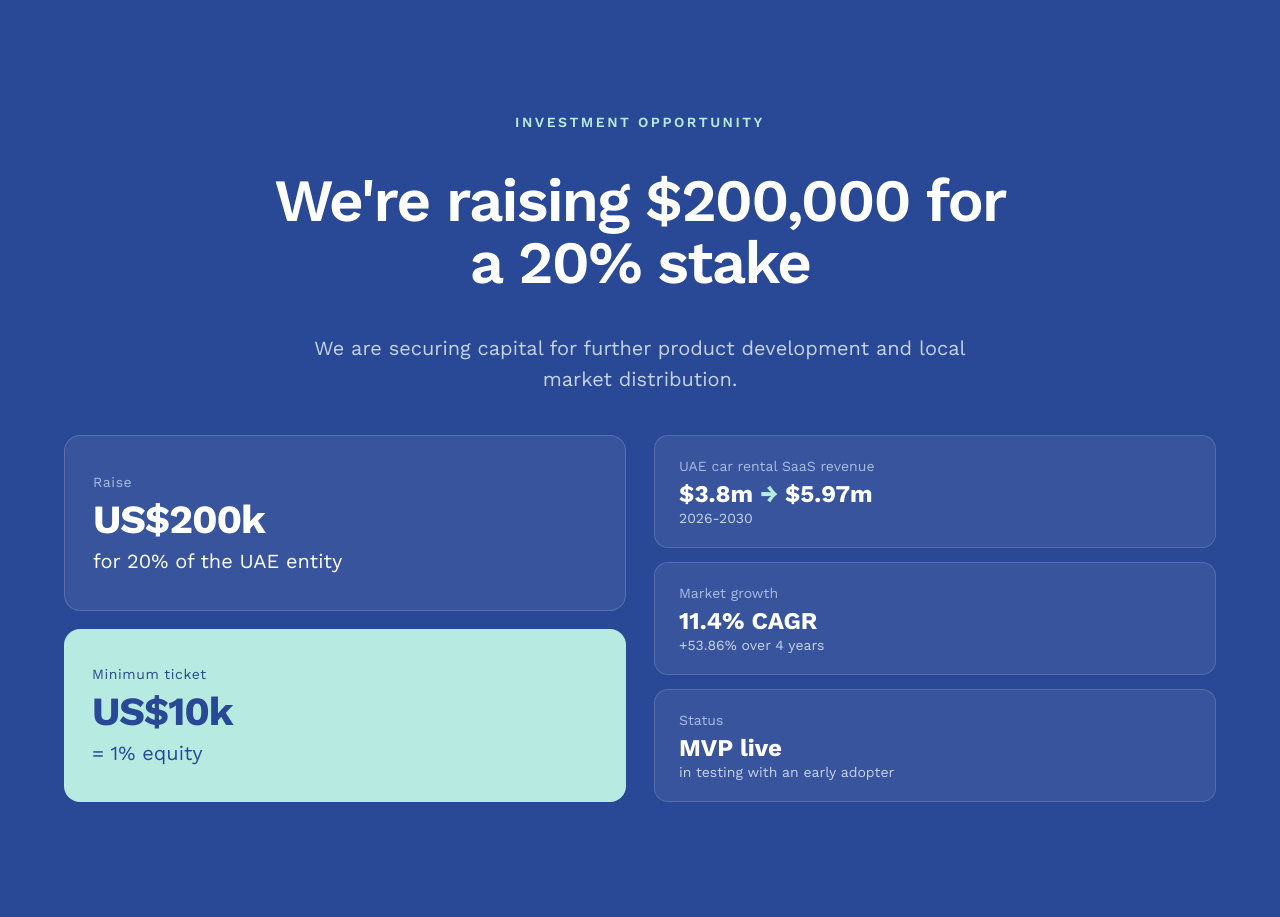
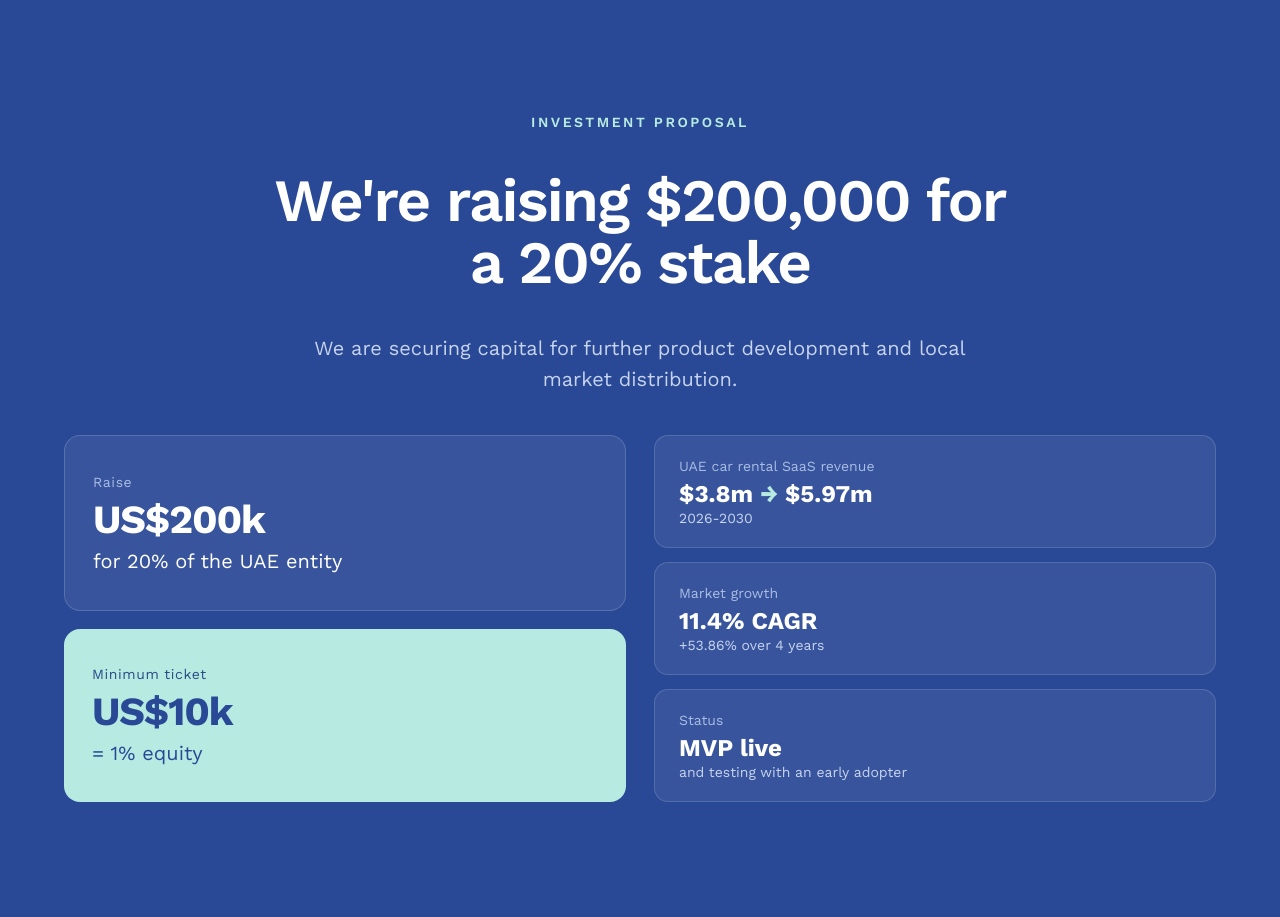
Before and after one commit to its-me/wheelers.landing, a FastAPI app: page / in a window 1280 px wide. Shown: the part 3465-4382 px from the top of the page. Run offline with FastAPI, Linux system fonts and the light colour scheme.

Commit message:
Update invest section copy: opportunity→proposal, fix status subtext
Co-Authored-By: Claude Sonnet 4.6 <noreply@anthropic.com>

```diff
--- a/templates/index.html
+++ b/templates/index.html
@@ -198,7 +198,7 @@
   <!-- ============ INVEST ============ -->
   <section id="invest" data-sec data-idx="3" style="padding:clamp(80px,9vw,130px) clamp(20px,5vw,72px);background:var(--blue2);color:#fff;">
     <div style="max-width:1180px;margin:0 auto;display:flex;flex-direction:column;align-items:center;">
-      <span style="font-size:14px;font-weight:600;letter-spacing:0.18em;text-transform:uppercase;color:var(--mint);text-align:center;">Investment opportunity</span>
+      <span style="font-size:14px;font-weight:600;letter-spacing:0.18em;text-transform:uppercase;color:var(--mint);text-align:center;">Investment proposal</span>
       <h2 style="margin:40px 0 0;font-size:clamp(34px,4.8vw,60px);line-height:1.03;font-weight:600;letter-spacing:-0.03em;max-width:20ch;color:#fff;text-align:center;">We're raising $200,000 for a 20% stake</h2>
       <p style="margin:40px 0 0;max-width:57ch;font-size:20px;line-height:1.55;color:#c6d4ef;text-align:center;">We are securing capital for further product development and local market distribution.</p>
 
@@ -232,7 +232,7 @@
           <div style="background:rgba(255,255,255,0.07);border:1px solid rgba(255,255,255,0.14);border-radius:14px;padding:20px 24px;">
             <span style="font-size:14px;color:#a9bce4;">Status</span>
             <div style="font-size:24px;font-weight:700;margin-top:5px;color:#fff;">MVP live</div>
-            <span style="font-size:14px;color:#c6d4ef;">in testing with an early adopter</span>
+            <span style="font-size:14px;color:#c6d4ef;">and testing with an early adopter</span>
           </div>
         </div>
       </div>
```
